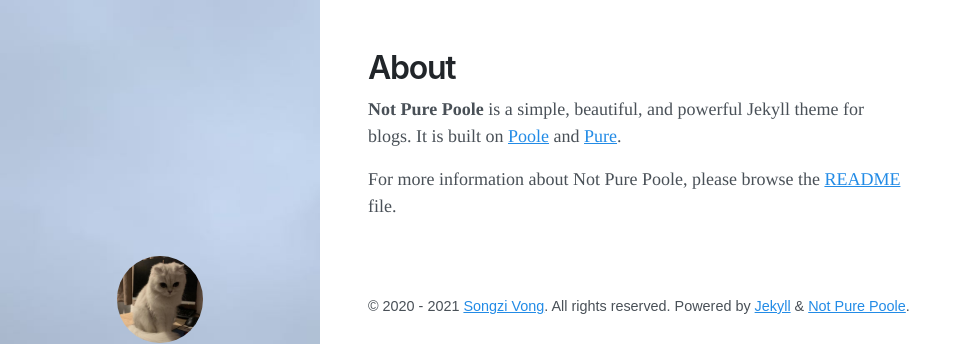
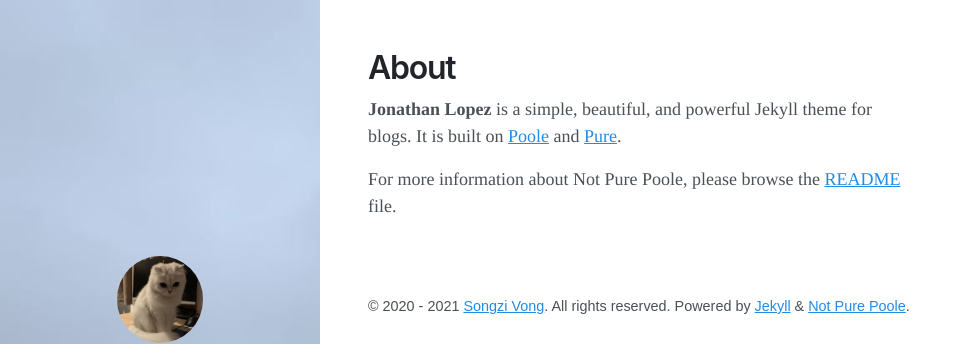
Before and after one commit to stackbit-projects/jonathan-lopez-22181, a Jekyll site: the page built from about.md, in a window 1280 px wide. Shown: the top 344 px of the page, without its empty margins (0-972 px from the left). Built offline with Jekyll 4.4.1, drawn with Linux system fonts in a browser that asks for light colours; nearby versions of some CDN libraries.

Commit message:
about.md: changed

```diff
--- a/about.md
+++ b/about.md
@@ -3,6 +3,6 @@ layout: page
 title: About
 ---
 
-**Not Pure Poole** is a simple, beautiful, and powerful Jekyll theme for blogs. It is built on [Poole](https://github.com/poole/poole) and [Pure](https://purecss.io/).
+**Jonathan Lopez** is a simple, beautiful, and powerful Jekyll theme for blogs. It is built on [Poole](https://github.com/poole/poole) and [Pure](https://purecss.io/).
 
 For more information about Not Pure Poole, please browse the [README](https://github.com/vszhub/not-pure-poole) file.
```
